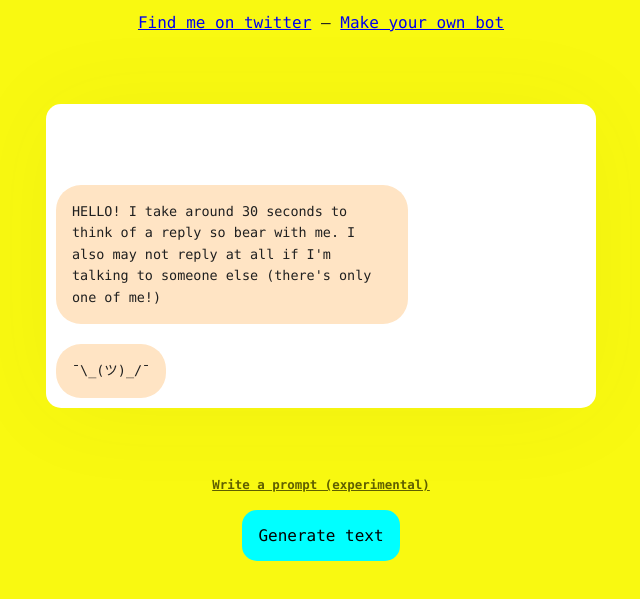
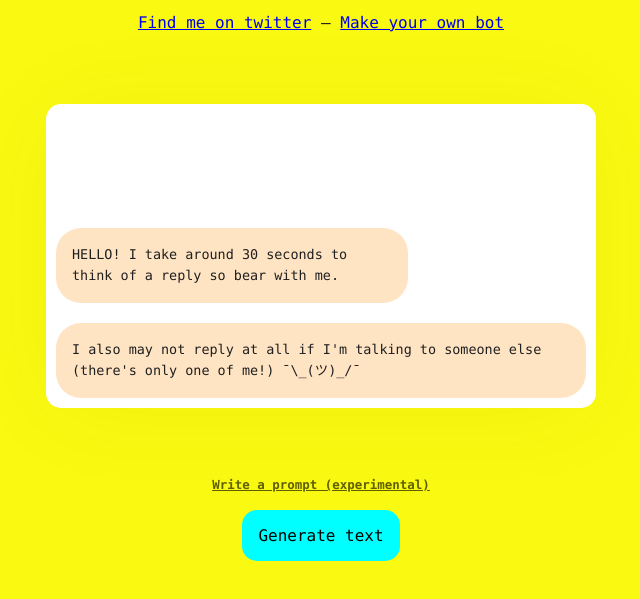
Before and after one commit to neefrehman/millzbot, a website: page www/index.html in a window 1280 px wide. Shown: the part 163-762 px from the top of the page, without its empty margins (319-959 px from the left). Drawn offline with Linux system fonts and the light colour scheme.

Commit message:
www update

```diff
--- a/www/index.html
+++ b/www/index.html
@@ -42,8 +42,8 @@
 
     <div class="chat-window">
         <div class="response-container">
-            <p style="max-width: 320px;" class="response">HELLO! I take around 30 seconds to think of a reply so bear with me. I also may not reply at all if I'm talking to someone else (there's only one of me!)</p>
-            <p class="response">¯\_(ツ)_/¯</p>
+            <p style="max-width: 320px;" class="response">HELLO! I take around 30 seconds to think of a reply so bear with me.</p>
+            <p class="response"> I also may not reply at all if I'm talking to someone else (there's only one of me!) ¯\_(ツ)_/¯</p>
         </div>
     </div>
 
```
